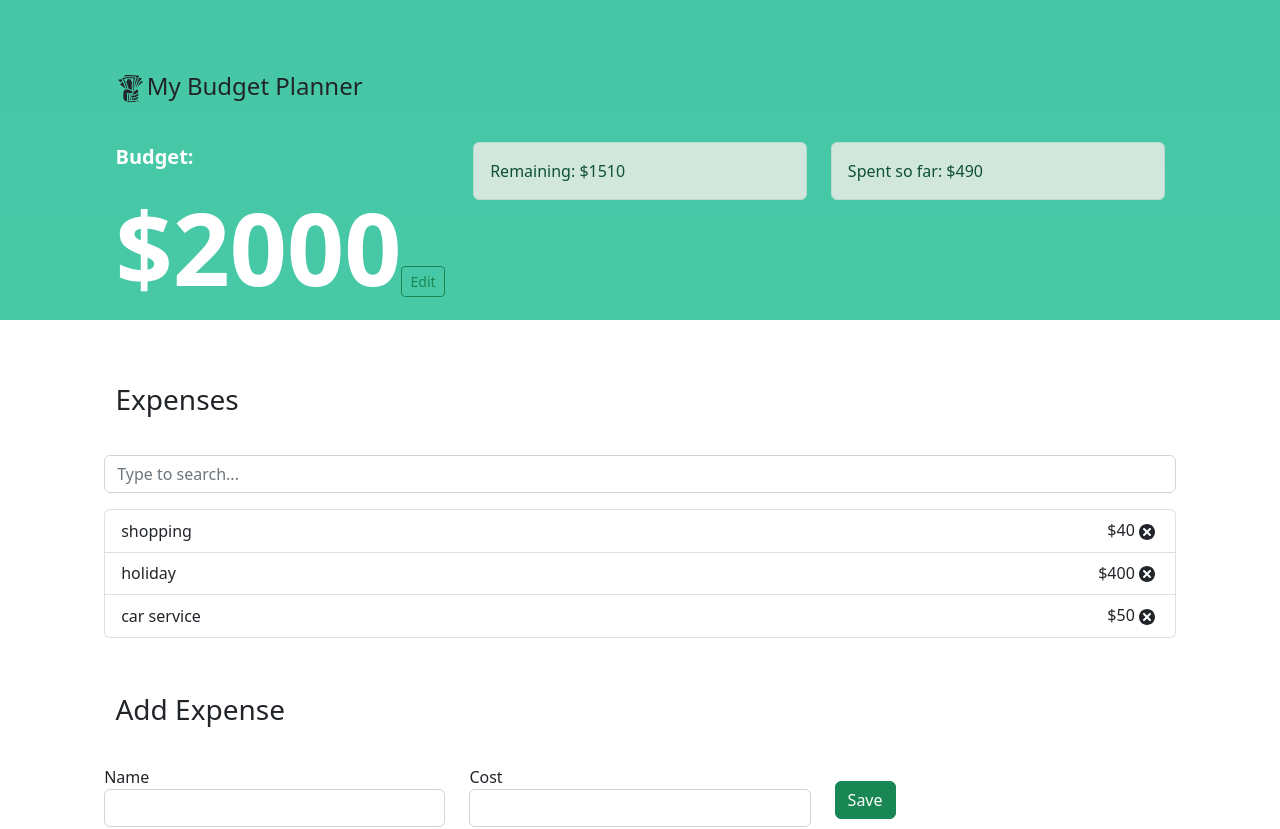
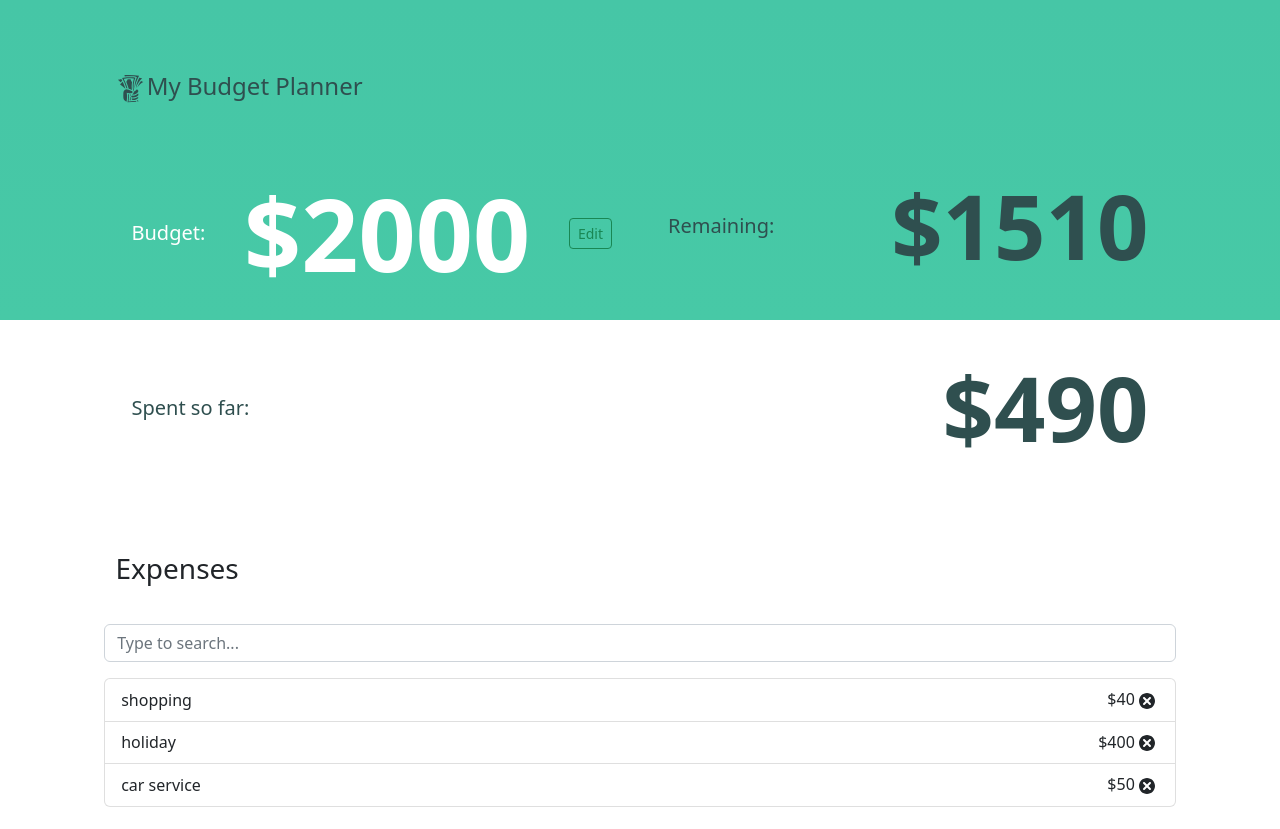
Before and after one commit to avishaar/Budget-Tracker, a React (Create React App) app: page / in a window 1280 px wide. Shown: the top 829 px of the page. Built offline with nearby package versions, Linux system fonts and the light colour scheme.

Commit message:
header styling

```diff
--- a/public/index.html
+++ b/public/index.html
@@ -24,7 +24,7 @@
       work correctly both with client-side routing and a non-root public URL.
       Learn how to configure a non-root public URL by running `npm run build`.
     -->
-    <title>React App</title>
+    <title>Budget Tracker App</title>
   </head>
   <body>
     <noscript>You need to enable JavaScript to run this app.</noscript>
--- a/src/App.css
+++ b/src/App.css
@@ -2,39 +2,45 @@
     font-size: x-large;
     padding-top: 5%;
     padding-left: 3%;
+    color: darkslategrey;
 }
 
-#top-row {
+#top-row, #expenses {
     padding: 2% 3% 2%;
 }
 
-#budget {
+#budget  {
     font-size: 20px;
-    font-weight:700;
+    font-weight:500;
 
     color: white;
 }
 
-#amount {
+#remaining-text, #spent {
+    font-size: 20px;
+    font-weight:500;
+
+    color: darkslategrey;
+}
+
+#amount  {
     font-size: 100px;
     font-weight:700;
 
     color: white;
 }
 
-#expenses {
-    padding: 2% 3% 2%;
+#r-amount, #spent-amount {
+    font-size: 90px;
+    font-weight: 700;
+    color: darkslategrey
 }
 
-#expense-list {
-    padding: 0% 3% 2%;
+#remaining {
+    padding-top: 30%;
 }
 
-#add-form {
-    padding: 0% 3% 2%;
-}
-
-#add {
+#expense-list, #add-form, #add {
     padding: 0% 3% 2%;
 }
 
--- a/src/components/ExpenseTotal.js
+++ b/src/components/ExpenseTotal.js
@@ -10,8 +10,10 @@ const ExpenseTotal = () => {
 	}, 0);
 
 	return (
-		<div className='alert alert-success p-3 d-flex align-items-center justify-content-between'>
-			<span id='spent'>Spent so far: ${totalExpenses}</span>
+		// <div className='alert alert-success p-3 d-flex align-items-center justify-content-between'></div>
+		<div className='p-3 d-flex align-items-center justify-content-between'>
+			<span id='spent'>Spent so far: </span>
+			<span id='spent-amount'>${totalExpenses}</span>
 		</div>
 	);
 };
--- a/src/components/Remaining.js
+++ b/src/components/Remaining.js
@@ -8,11 +8,13 @@ const RemainingBudget = () => {
 		return (total += item.cost);
 	}, 0);
 
-	const alertType = totalExpenses > budget ? 'alert-danger' : 'alert-success';
+	// const alertType = totalExpenses > budget ? 'alert-danger' : 'alert-success';
 
 	return (
-		<div class={`alert ${alertType}, alert alert-success p-3 d-flex align-items-center justify-content-between`}>
-			<span>Remaining: ${budget - totalExpenses}</span>
+		// <div class={`alert ${alertType}, alert alert-success p-3 d-flex align-items-center justify-content-between`}>
+		<div id='remaining' class='p-3 d-flex align-items-center justify-content-between'>
+			<span id='remaining-text'>Remaining: </span>
+			<span id='r-amount'>${budget - totalExpenses}</span>
 		</div>
 	);
 };
--- a/src/components/ViewBudget.js
+++ b/src/components/ViewBudget.js
@@ -2,11 +2,11 @@ import React from "react";
 
 const ViewBudget = (props) => {
     return (
-        <>
+        <div class='p-3 d-flex align-items-center justify-content-between'>
             <span id='budget'>Budget: </span>
             <span id='amount'> ${props.budget}</span>
             <button type='button' class='btn btn-outline-success btn-sm' onClick={props.handleEditClick}>Edit</button>
-        </>
+        </div>
     );
 };
 
```
